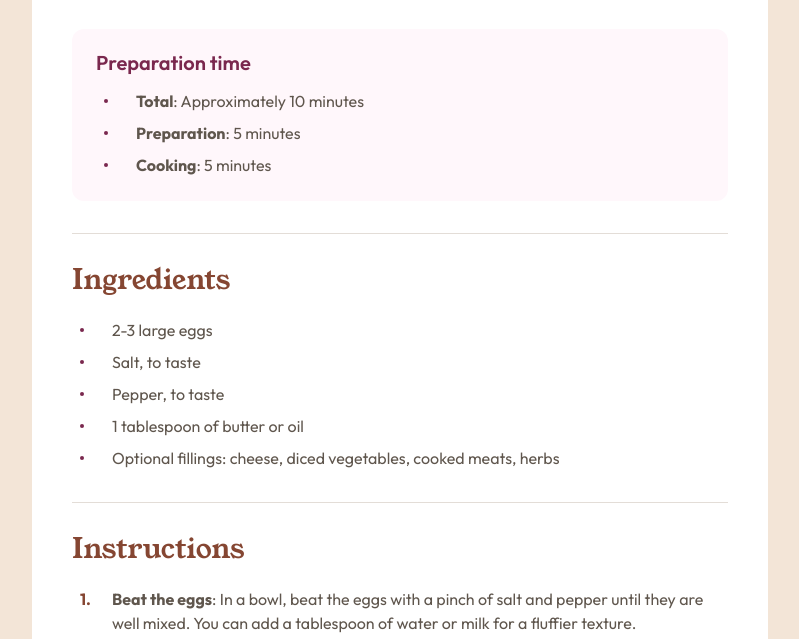
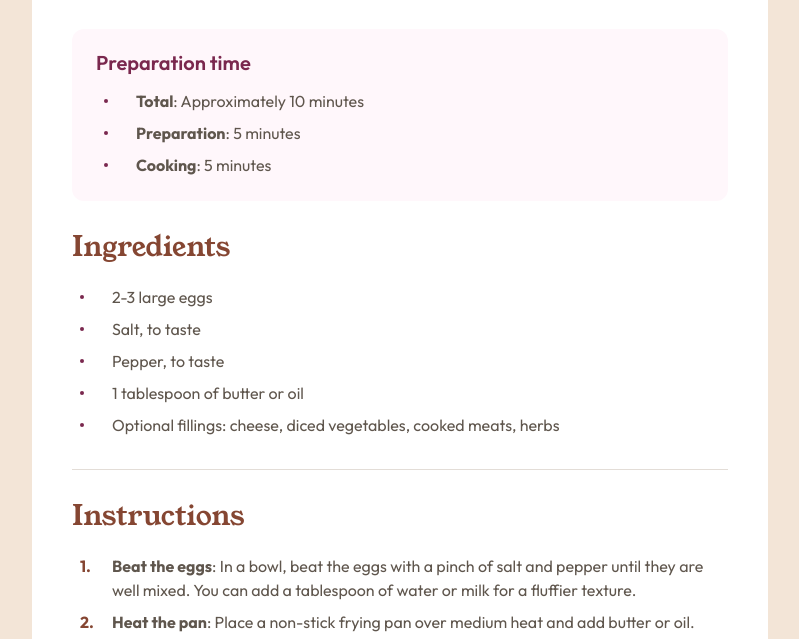
Before and after one commit to yujsoo/Frontend-Mentor-Challenges, a plain HTML site: page 04-recipe-page/index.html in a window 1280 px wide. Shown: the part 623-1262 px from the top of the page, without its empty margins (240-1039 px from the left). Drawn offline with Linux system fonts and the light colour scheme.

Commit message:
[수정] css 수정

```diff
--- a/04-recipe-page/css/style.css
+++ b/04-recipe-page/css/style.css
@@ -29,9 +29,10 @@ body {padding:128px 76px; font-size:16px; font-family:'outfit'; background:var(-
 
 .recipe-page {max-width:736px; padding:40px; margin:0 auto; border-radius:var(--border-radius-large); overflow:hidden; box-sizing:border-box; background:#fff;}
 .recipe-page h1 {color:var(--black-color); margin-bottom:24px; font-size:40px; font-family:'young-serif'; line-height:1;}
-.recipe-page section + section {margin-top:32px; padding-top:32px; border-top:1px solid var(--border-color-gray)}
+.recipe-page section + section {margin-top:32px;}
 .recipe-page section h2 {color:var(--brown-color); line-height:1;}
 .recipe-page section.content h2 {margin-bottom:24px; font-size:28px; font-family:'young-serif';}
+.recipe-page section.content + section.content {padding-top:32px; border-top:1px solid var(--border-color-gray)}
 .recipe-page section .txt {color:var(--gray-color); line-height:1.5;}
 .recipe-page section .list li {position:relative; padding-left:40px; color:var(--gray-color); line-height:1.5;}
 .recipe-page section .list li + li {margin-top:8px;}
```
